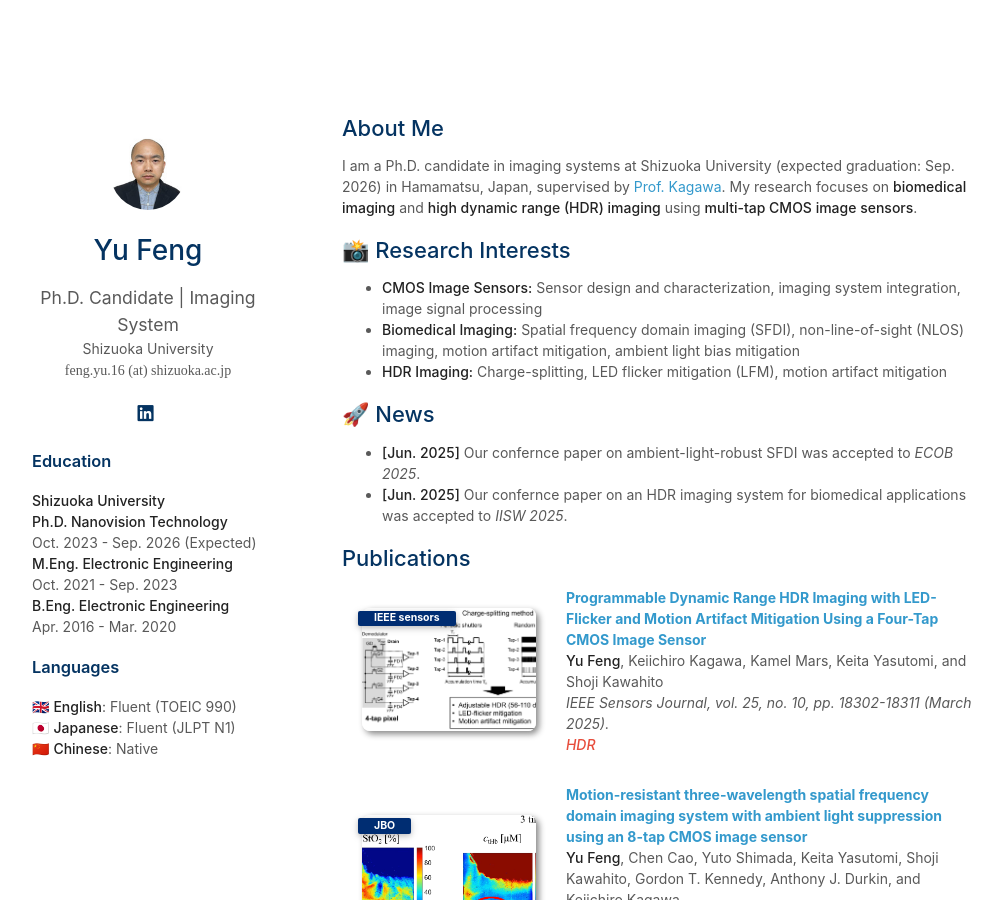
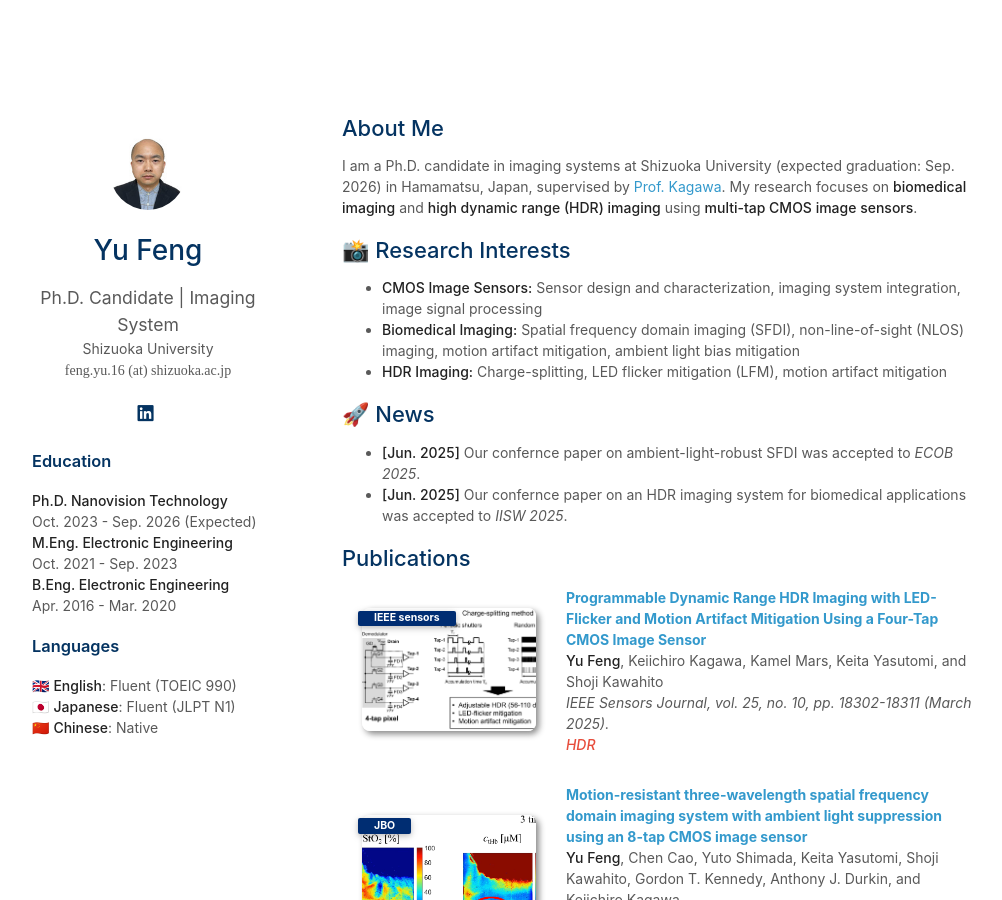
Before and after one commit to y-fen/y-fen.github.io, a Jekyll site: the page built from index.md, in a window 1280 px wide and 900 px high. Shown: the whole window, without its empty margins (128-1130 px from the left). Built offline with Jekyll 4.4.1, drawn with Linux system fonts in a browser that asks for light colours; a style sheet for code colours, icons or effects is not loaded.

Commit message:
Update homepage.html

```diff
--- a/_layouts/homepage.html
+++ b/_layouts/homepage.html
@@ -102,7 +102,6 @@
         <br>
         <div style="text-align: left;">
           <h3>Education</h3>
-          <strong>Shizuoka University</strong><br>
           <strong>Ph.D. Nanovision Technology</strong><br>
           Oct. 2023 - Sep. 2026 (Expected)<br>
           <strong>M.Eng. Electronic Engineering</strong><br>
```
